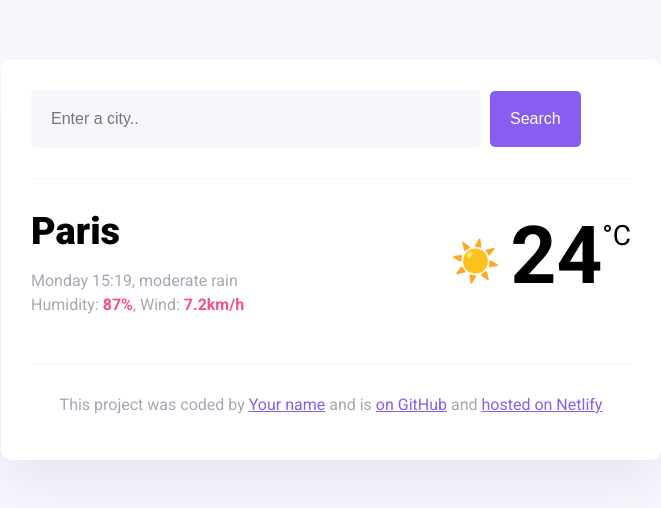
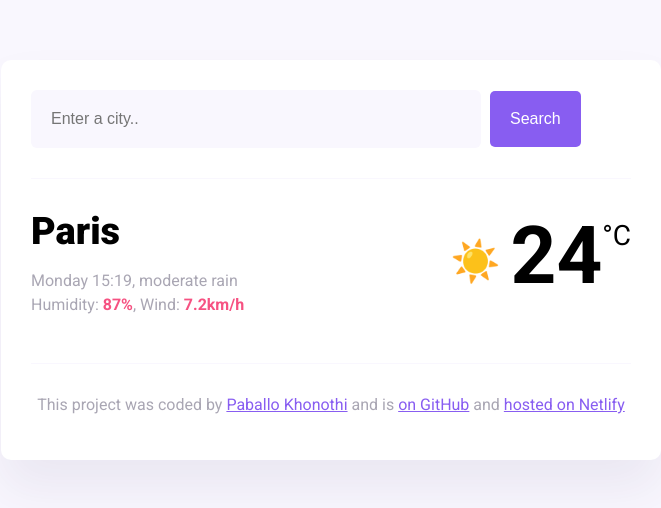
Before and after one commit to Paballo-Khonothi/my-weather-app, a website built with Parcel: page index.html in a window 1280 px wide. Shown: the whole page, without its empty margins (309-970 px from the left). Built offline with nearby package versions, Linux system fonts and the light colour scheme.

Commit message:
added my profile url

```diff
--- a/index.html
+++ b/index.html
@@ -40,7 +40,7 @@
         <footer>
             <p>
                 This project was coded by
-                <a href="#" target="_blank">Your name</a> and is
+                <a href="https://github.com/Paballo-Khonothi" target="_blank">Paballo Khonothi</a> and is
                 <a href="#" target="_blank"> on GitHub</a> and
                 <a href="#" target="_blank">hosted on Netlify</a>
             </p>
```
